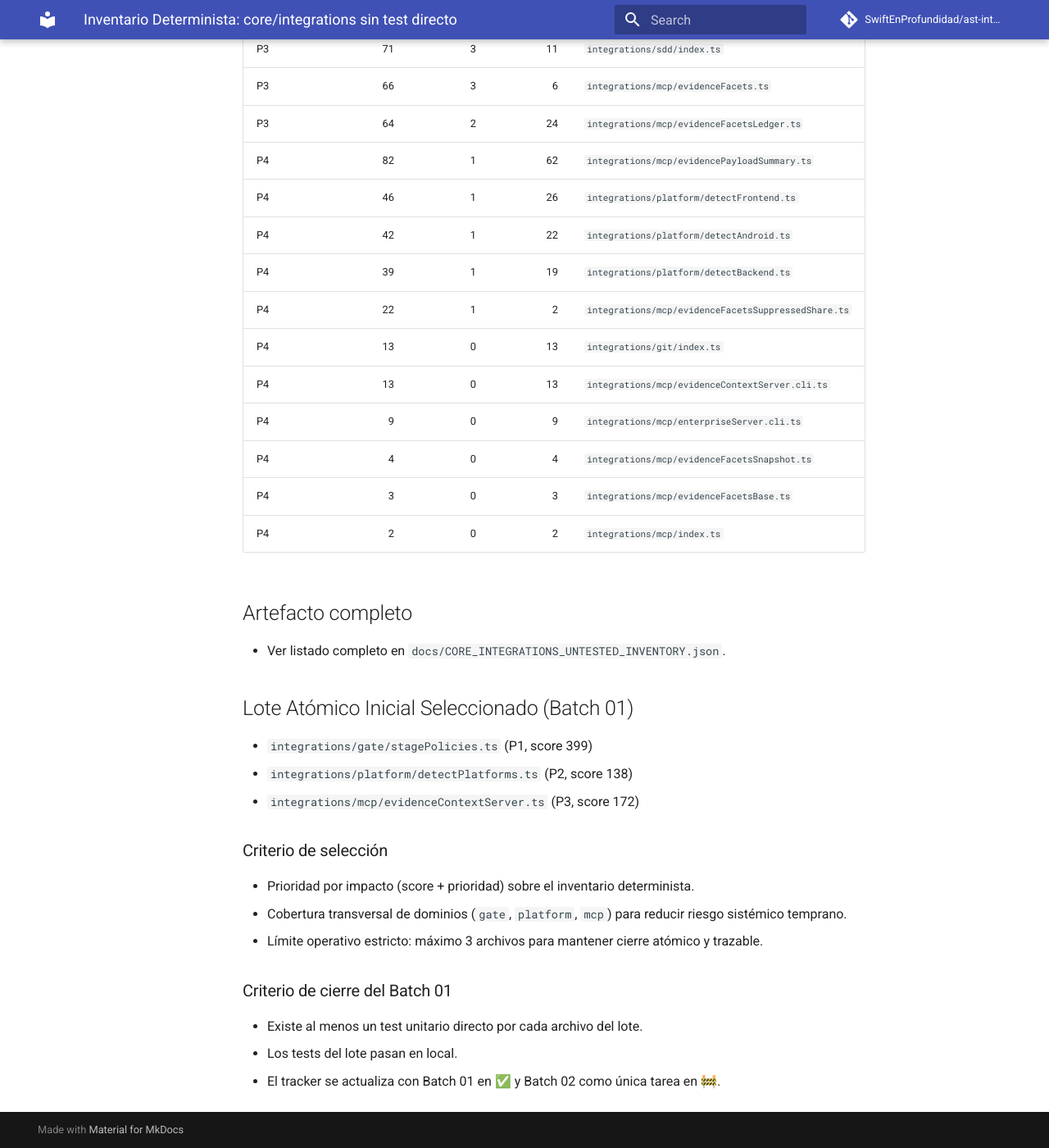
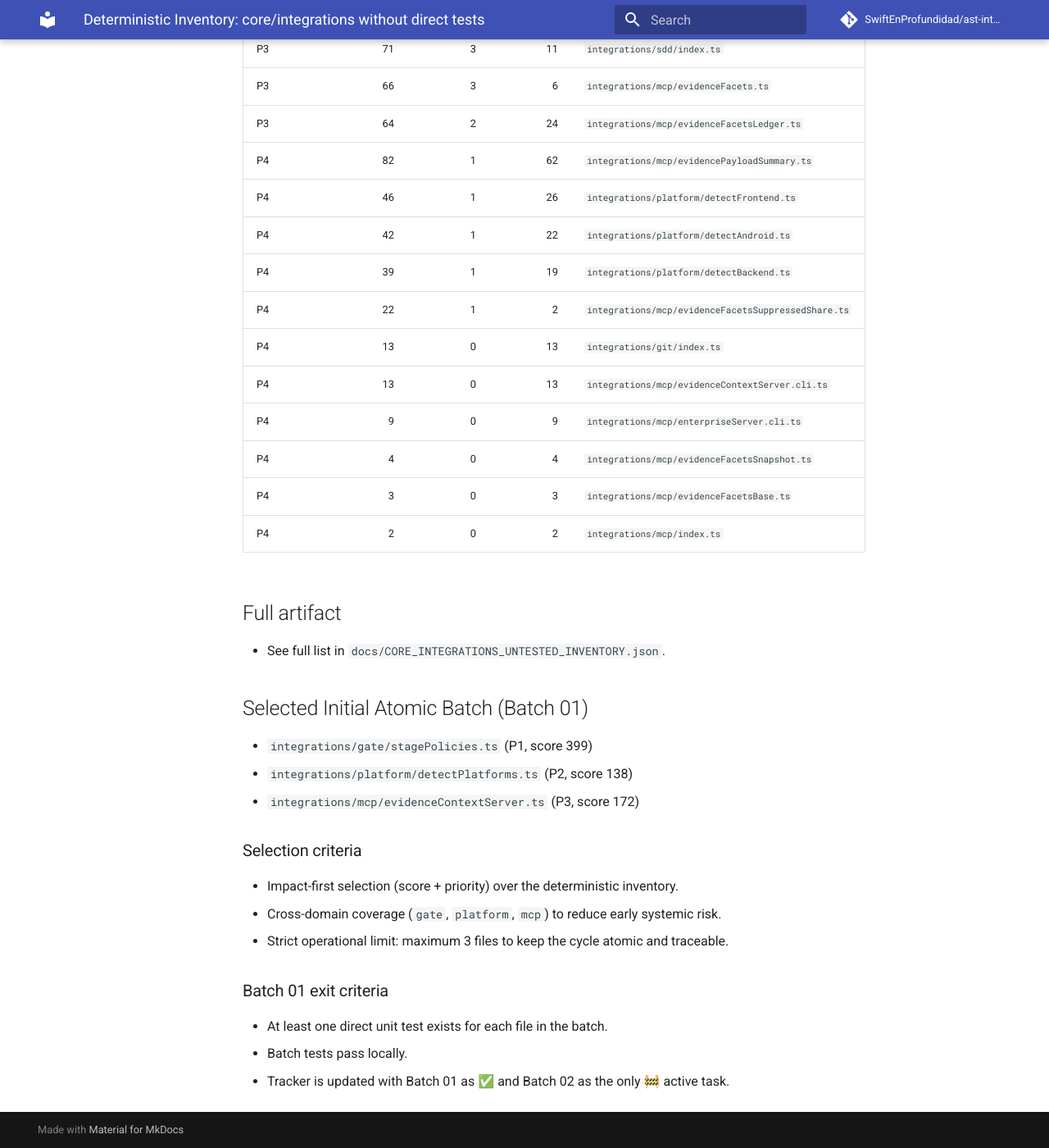
Before and after one commit to SwiftEnProfundidad/ast-intelligence-hooks, an MkDocs documentation site: the page built from docs/CORE_INTEGRATIONS_UNTESTED_INVENTORY.md, in a window 1280 px wide and 1400 px high, scrolled down 1086 px. Shown: the whole window at 82% size. Built offline with MkDocs 1.6.1 and Material for MkDocs 9.7.7, drawn with Linux system fonts in a browser that asks for light colours; comment, search, counter and statistics services are not loaded; some of the changed text lies outside the part shown.

Commit message:
docs: fix enterprise docs checks for untested inventory

```diff
--- a/docs/CORE_INTEGRATIONS_UNTESTED_INVENTORY.md
+++ b/docs/CORE_INTEGRATIONS_UNTESTED_INVENTORY.md
@@ -1,18 +1,18 @@
-# Inventario Determinista: core/integrations sin test directo
+# Deterministic Inventory: core/integrations without direct tests
 
-## Criterio
-- Alcance: archivos `*.ts` bajo `core/` e `integrations/`, excluyendo `__tests__/`, `*.test.ts`, `*.spec.ts` y `*.d.ts`.
-- Se considera "sin test directo" si no existe `archivo.test.ts`/`archivo.spec.ts` como sibling o en `__tests__/`.
-- Priorización determinista por impacto: `score = (reverse_dependencies * 20) + loc`.
-- Prioridades: `P1` (deps>=8 o loc>=220), `P2` (deps>=4 o loc>=140), `P3` (deps>=2 o loc>=70), `P4` resto.
+## Criteria
+- Scope: `*.ts` files under `core/` and `integrations/`, excluding `__tests__/`, `*.test.ts`, `*.spec.ts`, and `*.d.ts`.
+- A file is considered "without direct test" when no sibling `file.test.ts` / `file.spec.ts` exists (or under local `__tests__/`).
+- Deterministic impact prioritization: `score = (reverse_dependencies * 20) + loc`.
+- Priority levels: `P1` (deps>=8 or loc>=220), `P2` (deps>=4 or loc>=140), `P3` (deps>=2 or loc>=70), `P4` otherwise.
 
-## Resumen
-- Total source files analizados: **204**
-- Total test files detectados: **208**
-- Total sin test directo: **22**
-- Prioridades: P1=1, P2=1, P3=9, P4=11
+## Summary
+- Total source files analyzed: **204**
+- Total test files detected: **208**
+- Total without direct test: **22**
+- Priority distribution: P1=1, P2=1, P3=9, P4=11
 
-## Top 60 por impacto
+## Top 60 by impact
 | Priority | Score | RevDeps | LOC | File |
 |---|---:|---:|---:|---|
 | P1 | 399 | 5 | 299 | `integrations/gate/stagePolicies.ts` |
@@ -38,20 +38,20 @@
 | P4 | 3 | 0 | 3 | `integrations/mcp/evidenceFacetsBase.ts` |
 | P4 | 2 | 0 | 2 | `integrations/mcp/index.ts` |
 
-## Artefacto completo
-- Ver listado completo en `docs/CORE_INTEGRATIONS_UNTESTED_INVENTORY.json`.
+## Full artifact
+- See full list in `docs/CORE_INTEGRATIONS_UNTESTED_INVENTORY.json`.
 
-## Lote Atómico Inicial Seleccionado (Batch 01)
+## Selected Initial Atomic Batch (Batch 01)
 - `integrations/gate/stagePolicies.ts` (P1, score 399)
 - `integrations/platform/detectPlatforms.ts` (P2, score 138)
 - `integrations/mcp/evidenceContextServer.ts` (P3, score 172)
 
-### Criterio de selección
-- Prioridad por impacto (score + prioridad) sobre el inventario determinista.
-- Cobertura transversal de dominios (`gate`, `platform`, `mcp`) para reducir riesgo sistémico temprano.
-- Límite operativo estricto: máximo 3 archivos para mantener cierre atómico y trazable.
+### Selection criteria
+- Impact-first selection (score + priority) over the deterministic inventory.
+- Cross-domain coverage (`gate`, `platform`, `mcp`) to reduce early systemic risk.
+- Strict operational limit: maximum 3 files to keep the cycle atomic and traceable.
 
-### Criterio de cierre del Batch 01
-- Existe al menos un test unitario directo por cada archivo del lote.
-- Los tests del lote pasan en local.
-- El tracker se actualiza con Batch 01 en ✅ y Batch 02 como única tarea en 🚧.
+### Batch 01 exit criteria
+- At least one direct unit test exists for each file in the batch.
+- Batch tests pass locally.
+- Tracker is updated with Batch 01 as ✅ and Batch 02 as the only 🚧 active task.
```
Also changed, not shown: docs/README.md (+1 -0 lines), docs/REFRACTOR_PROGRESS.md (+1 -0 lines).
